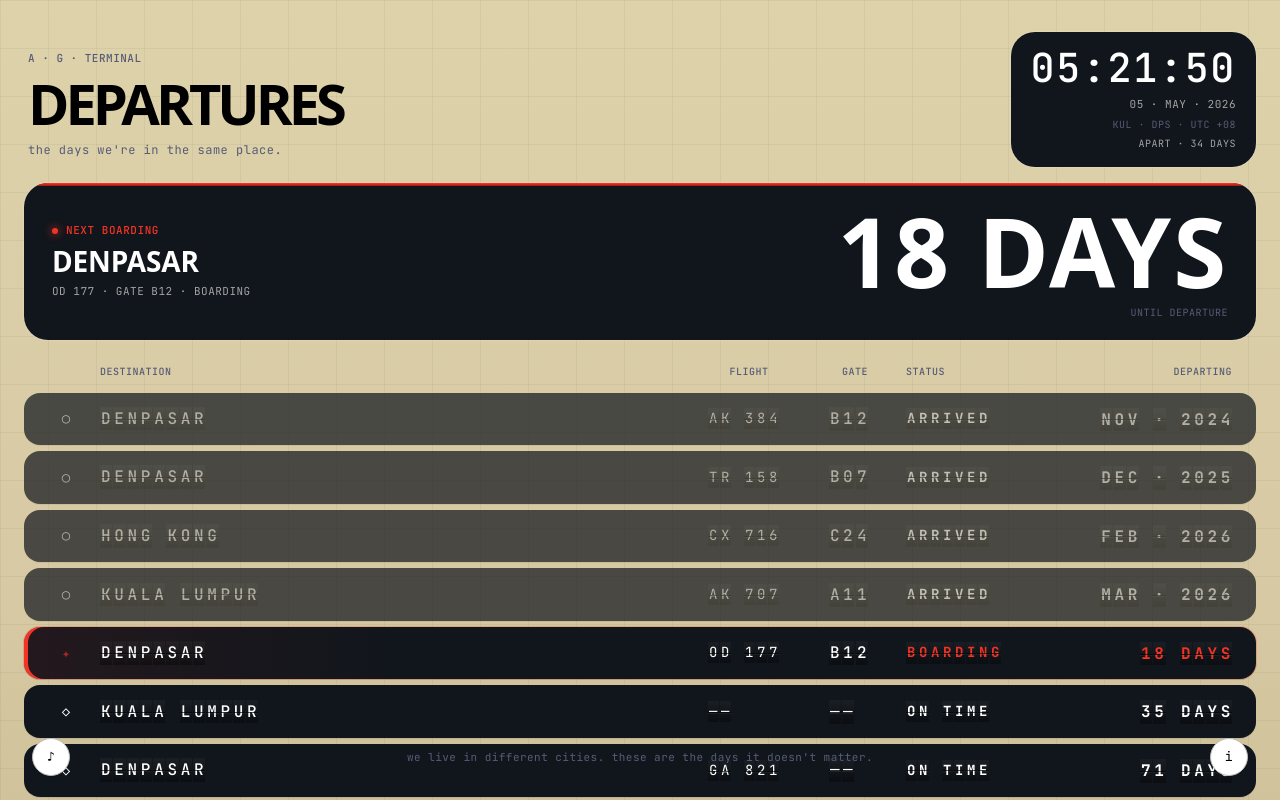
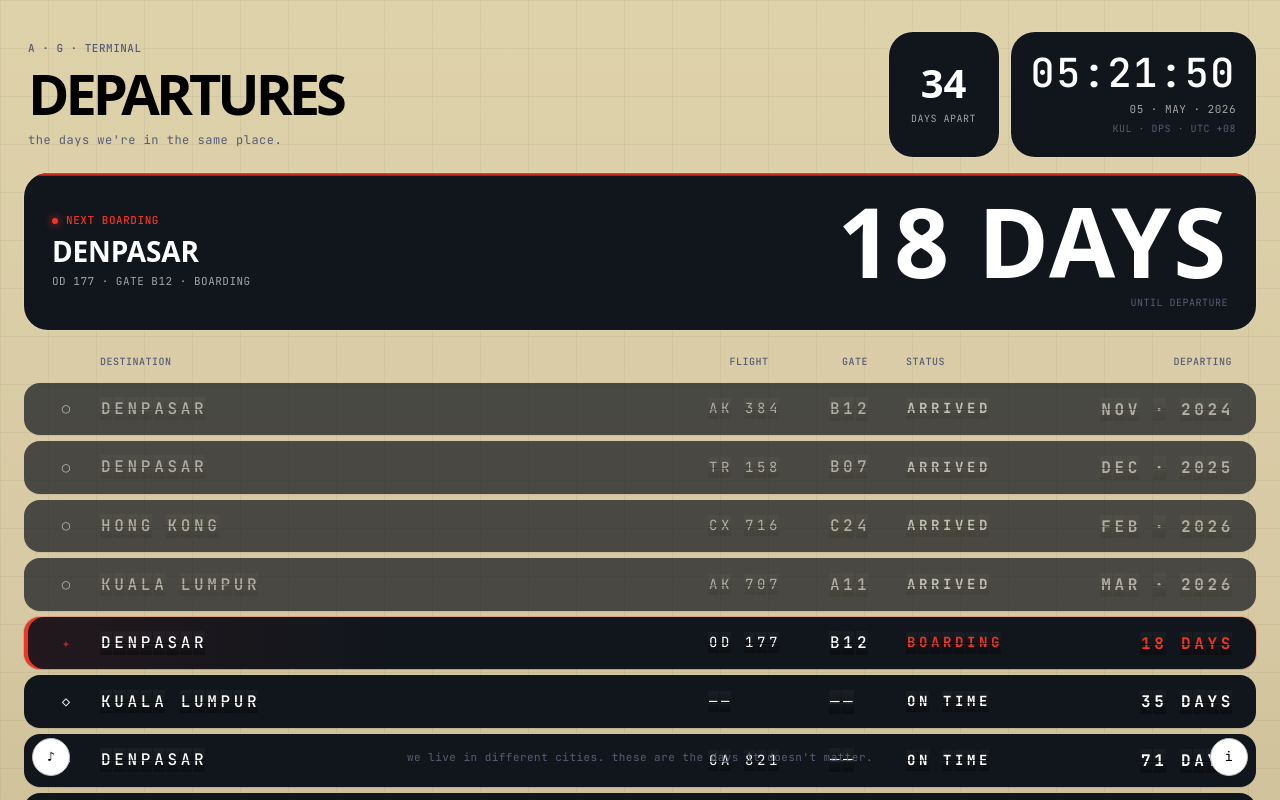
Before and after one commit to c0rdial/solari-board, a React (Vite) app: page / in a window 1280 px wide. Shown: the top 800 px of the page. Built offline with nearby package versions, Linux system fonts and the light colour scheme; no server answers; a web font is replaced by a local one.

Commit message:
style: give the days-apart counter its own display card beside the clock

```diff
--- a/src/components/Board.tsx
+++ b/src/components/Board.tsx
@@ -402,17 +402,24 @@ export default function Board() {
             <div className="title">DEPARTURES</div>
             <div className="sub">the days we're in the same place.</div>
           </div>
-          <div className="clock-block">
-            <div className="clock">{clockLabel}</div>
-            <div className="date">{dateLabel}</div>
-            <div className="location">KUL · DPS · UTC +08</div>
+          <div className="header-cards">
             {apartDays !== null && (
-              <div className="apart">
-                {apartDays === 0
-                  ? 'SAME PLACE · TODAY'
-                  : `APART · ${apartDays} ${apartDays === 1 ? 'DAY' : 'DAYS'}`}
+              <div className="apart-block">
+                <div className="apart-count">{apartDays}</div>
+                <div className="apart-caption">
+                  {apartDays === 0
+                    ? 'same place today'
+                    : apartDays === 1
+                      ? 'day apart'
+                      : 'days apart'}
+                </div>
               </div>
             )}
+            <div className="clock-block">
+              <div className="clock">{clockLabel}</div>
+              <div className="date">{dateLabel}</div>
+              <div className="location">KUL · DPS · UTC +08</div>
+            </div>
           </div>
         </header>
 
--- a/src/styles/globals.css
+++ b/src/styles/globals.css
@@ -173,13 +173,45 @@ body::before {
   text-transform: uppercase;
 }
 
-/* Days-apart counter — the emotional inverse of the hero countdown. */
-.clock-block .apart {
+/* Right side of the header holds two embedded instruments side by side:
+   the days-apart counter and the clock. */
+.header-cards {
+  display: flex;
+  gap: 12px;
+  align-items: stretch;
+  flex-shrink: 0;
+}
+
+/* Days-apart counter — the emotional inverse of the hero countdown, so it
+   gets the same Doto face at clock scale on its own display card. */
+.apart-block {
+  background: var(--color-display);
+  color: var(--color-white);
+  padding: 16px 20px;
+  border-radius: 24px;
+  display: flex;
+  flex-direction: column;
+  justify-content: center;
+  align-items: center;
+  text-align: center;
+  min-width: 110px;
+  box-shadow: var(--shadow-subtle-2);
+}
+
+.apart-block .apart-count {
+  font-family: var(--font-display);
+  font-weight: 900;
+  font-size: clamp(28px, 3.4vw, 40px);
+  line-height: 1;
+  font-variant-numeric: tabular-nums;
+}
+
+.apart-block .apart-caption {
   font-family: var(--font-mono);
   font-size: 10px;
   letter-spacing: 0.05em;
   color: var(--color-steel);
-  margin-top: 4px;
+  margin-top: 8px;
   text-transform: uppercase;
 }
 
@@ -587,6 +619,9 @@ body::before {
 @media (max-width: 800px) {
   .board { padding: 20px 12px 140px; }
   .header { flex-direction: column; align-items: stretch; gap: 12px; }
+  .header-cards { gap: 8px; }
+  .header-cards .clock-block { flex: 1; }
+  .apart-block { min-width: 90px; padding: 12px 16px; }
   .clock-block { text-align: left; min-width: 0; }
 
   .boarding-panel {
```
